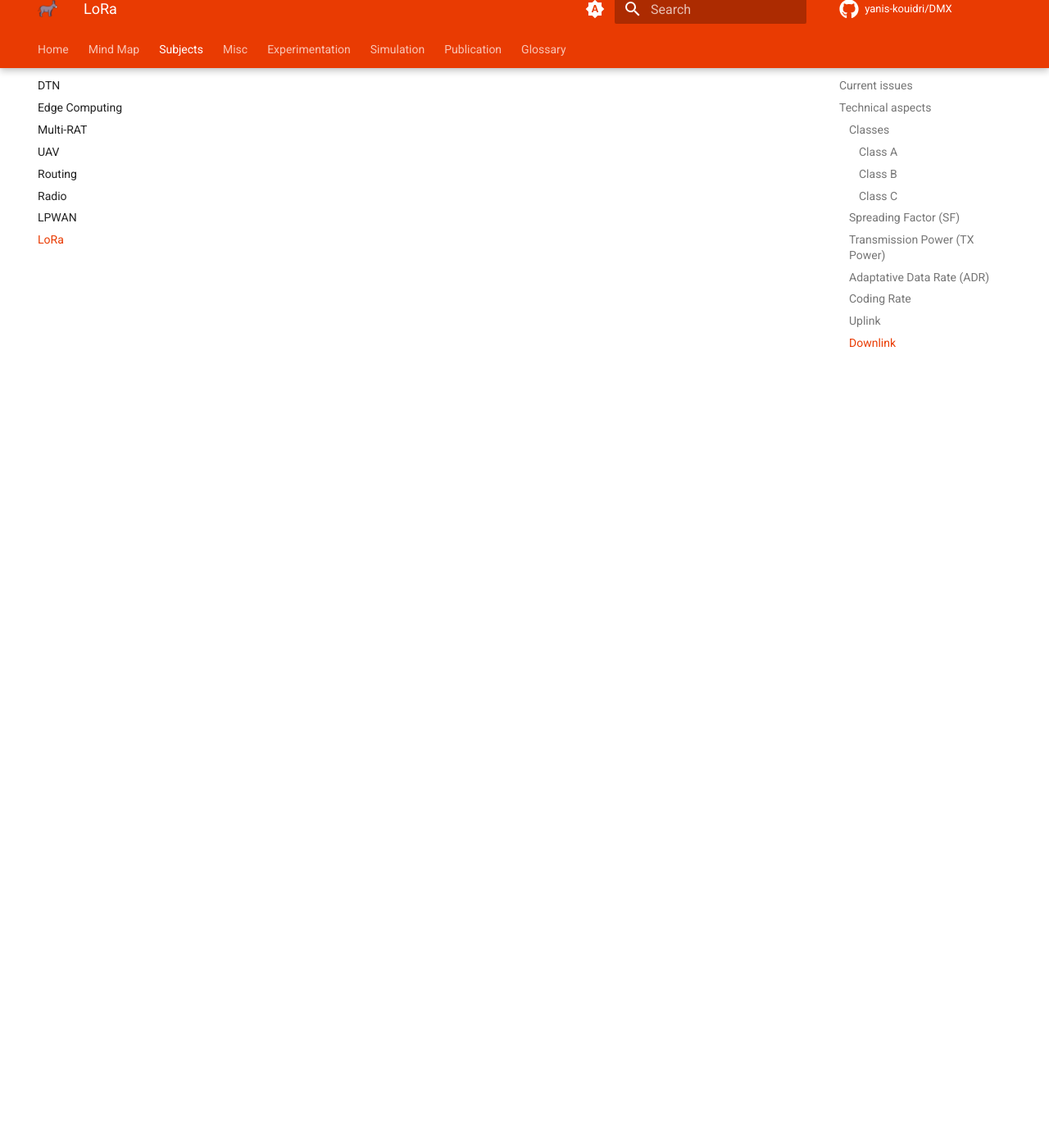
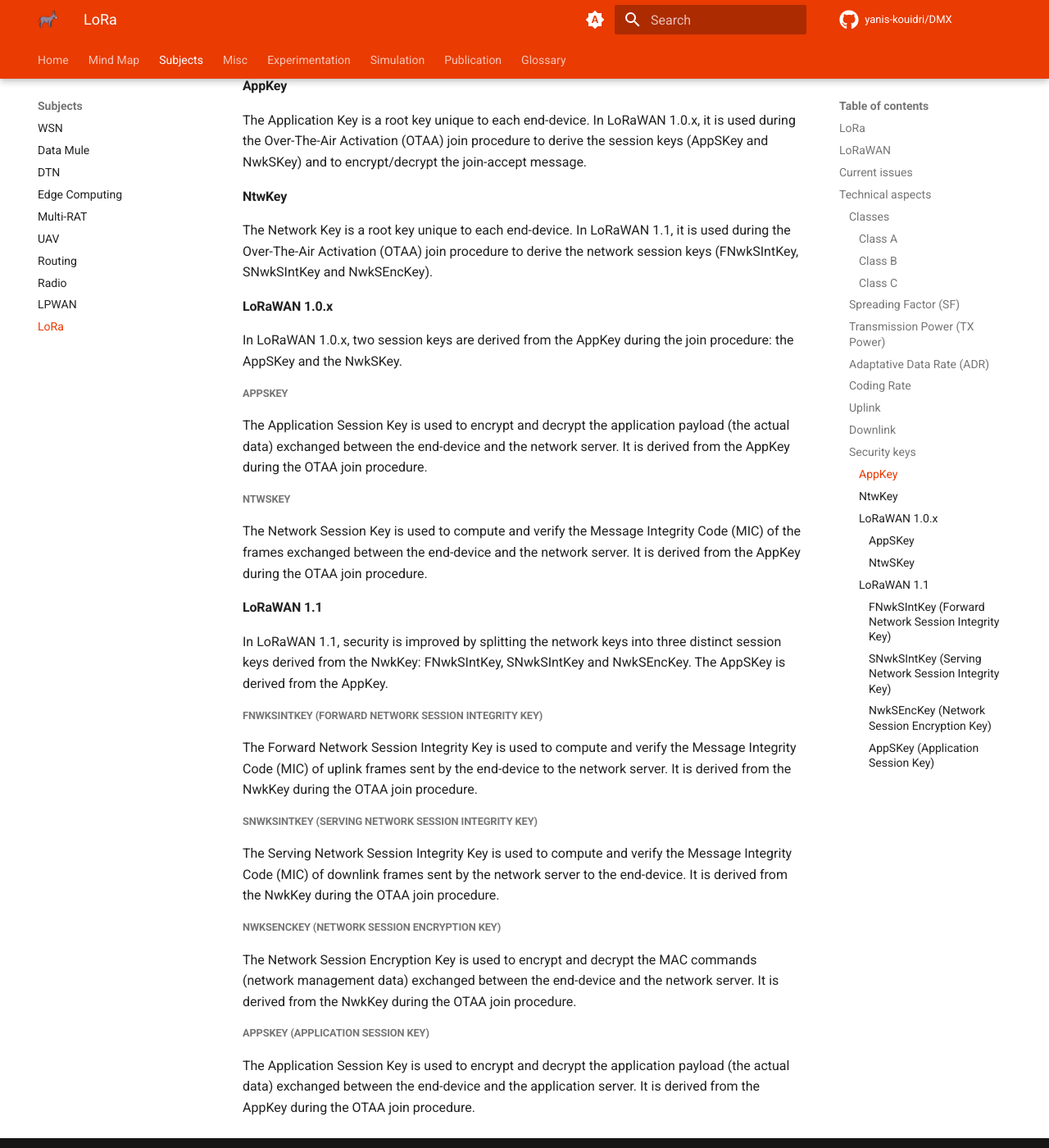
Before and after one commit to Yanis-Kouidri/DMX, an MkDocs documentation site: the page built from docs/subjects/lora.md, in a window 1280 px wide and 1400 px high, scrolled down 3103 px. Shown: the whole window at 82% size. Built offline with MkDocs 1.6.1 and Material for MkDocs 9.7.7, drawn with Linux system fonts in a browser that asks for light colours; comment, search, counter and statistics services are not loaded.

Commit message:
feat: add security keys section for LoRaWAN 1.0.x and 1.1

```diff
--- a/docs/subjects/lora.md
+++ b/docs/subjects/lora.md
@@ -69,3 +69,45 @@ In LoRaWAN, uplink refers to messages sent from the sensors (end-devices) to the
 ### Downlink
 
 In LoRaWAN, downlink refers to messages sent from the network to the sensors. It is used for control commands, acknowledgments (ACKs), network reconfigurations (such as ADR), and Firmware Updates Over-The-Air (FUOTA). Downlink traffic is kept to a minimum to conserve network capacity and device battery life.
+
+### Security keys
+
+#### AppKey
+
+The Application Key is a root key unique to each end-device. In LoRaWAN 1.0.x, it is used during the Over-The-Air Activation (OTAA) join procedure to derive the session keys (AppSKey and NwkSKey) and to encrypt/decrypt the join-accept message.
+
+#### NtwKey
+
+The Network Key is a root key unique to each end-device. In LoRaWAN 1.1, it is used during the Over-The-Air Activation (OTAA) join procedure to derive the network session keys (FNwkSIntKey, SNwkSIntKey and NwkSEncKey).
+
+#### LoRaWAN 1.0.x
+
+In LoRaWAN 1.0.x, two session keys are derived from the AppKey during the join procedure: the AppSKey and the NwkSKey.
+
+##### AppSKey
+
+The Application Session Key is used to encrypt and decrypt the application payload (the actual data) exchanged between the end-device and the network server. It is derived from the AppKey during the OTAA join procedure.
+
+##### NtwSKey
+
+The Network Session Key is used to compute and verify the Message Integrity Code (MIC) of the frames exchanged between the end-device and the network server. It is derived from the AppKey during the OTAA join procedure.
+
+#### LoRaWAN 1.1
+
+In LoRaWAN 1.1, security is improved by splitting the network keys into three distinct session keys derived from the NwkKey: FNwkSIntKey, SNwkSIntKey and NwkSEncKey. The AppSKey is derived from the AppKey.
+
+##### FNwkSIntKey (Forward Network Session Integrity Key)
+
+The Forward Network Session Integrity Key is used to compute and verify the Message Integrity Code (MIC) of uplink frames sent by the end-device to the network server. It is derived from the NwkKey during the OTAA join procedure.
+
+##### SNwkSIntKey (Serving Network Session Integrity Key)
+
+The Serving Network Session Integrity Key is used to compute and verify the Message Integrity Code (MIC) of downlink frames sent by the network server to the end-device. It is derived from the NwkKey during the OTAA join procedure.
+
+##### NwkSEncKey (Network Session Encryption Key)
+
+The Network Session Encryption Key is used to encrypt and decrypt the MAC commands (network management data) exchanged between the end-device and the network server. It is derived from the NwkKey during the OTAA join procedure.
+
+##### AppSKey (Application Session Key)
+
+The Application Session Key is used to encrypt and decrypt the application payload (the actual data) exchanged between the end-device and the application server. It is derived from the AppKey during the OTAA join procedure.
```
